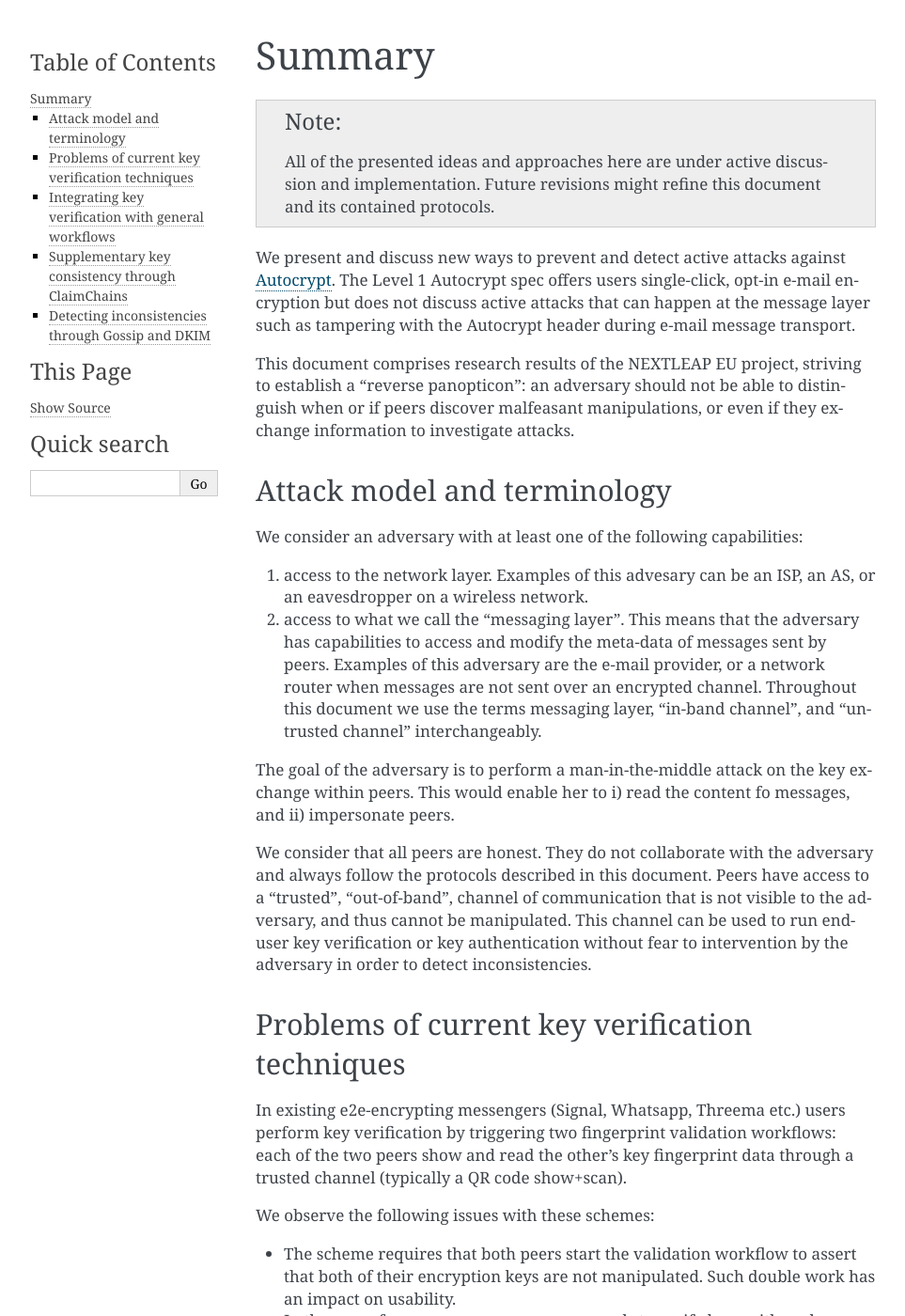
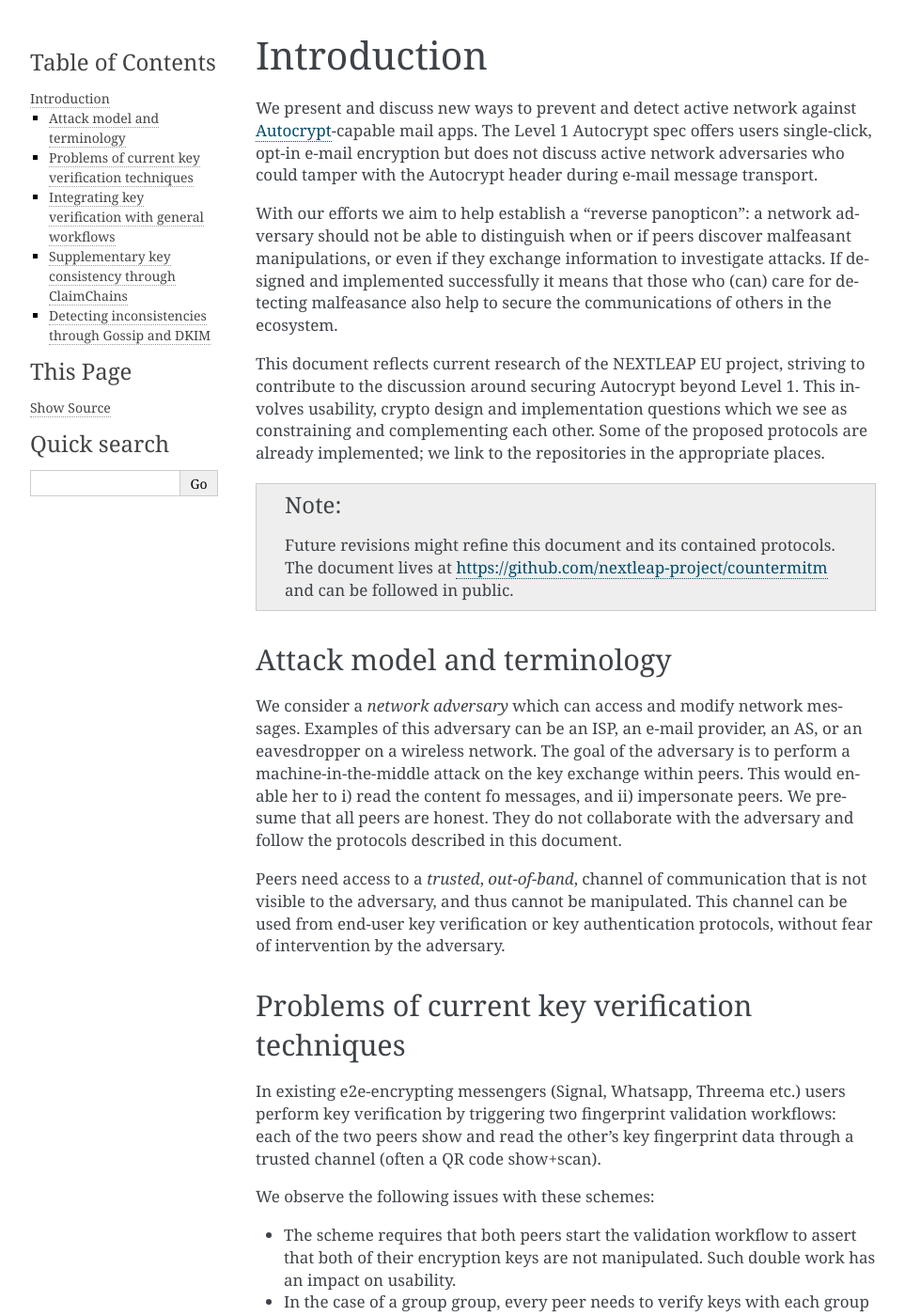
Before and after one commit to nextleap-project/countermitm, a Sphinx documentation site: the page built from source/summary.rst, in a window 1280 px wide and 1400 px high. Shown: the whole window at 94% size, without its empty margins (148-1111 px from the left). Built offline with Sphinx 7.4.7, drawn with Linux system fonts in a browser that asks for light colours; some of the changed text lies outside the part shown.

Commit message:
- refine intro/summary
- discuss key verification versus consistency

- use *italics* instead of "quotes" for term definitions

- simplify to use just one adversary model (network adversary)

- strike mentionings of "in-band" and "message layer"

- integrate "admin message" sub-section into section 2 intro.

```diff
--- a/source/summary.rst
+++ b/source/summary.rst
@@ -1,40 +1,51 @@
-Summary
-=======
+Introduction
+============
+
+We present and discuss new ways to prevent and detect active
+network against Autocrypt_-capable mail apps. The Level 1 Autocrypt spec
+offers users single-click, opt-in e-mail encryption but does
+not discuss active network adversaries who could
+tamper with the Autocrypt header during e-mail message transport.
+
+With our efforts we aim to help establish a "reverse panopticon":
+a network adversary should not be able to distinguish when or if peers
+discover malfeasant manipulations,
+or even if they exchange information to investigate attacks.
+If designed and implemented successfully it means that those
+who (can) care for detecting malfeasance also help to secure the
+communications of others in the ecosystem.
+
+This document reflects current research of the NEXTLEAP EU project,
+striving to contribute to the discussion around securing Autocrypt
+beyond Level 1. This involves usability, crypto design and
+implementation questions which we see as constraining and
+complementing each other. Some of the proposed protocols are
+already implemented; we link to the repositories in the appropriate places.
 
 .. note::
 
-    All of the presented ideas and approaches here are under active
-    discussion and implementation.  Future revisions might refine
-    this document and its contained protocols.
-
-We present and discuss new ways to prevent and detect active
-attacks against Autocrypt_. The Level 1 Autocrypt spec
-offers users single-click, opt-in e-mail encryption but does
-not discuss active attacks that can happen at the message layer such as tampering with the Autocrypt header during e-mail message transport.
-
-This document comprises research results of the NEXTLEAP EU project,
-striving to establish a "reverse panopticon": an adversary should not be able to distinguish when or if peers discover malfeasant manipulations, or even if they exchange information to investigate attacks.
+    Future revisions might refine this document and its contained protocols.
+    The document lives at https://github.com/nextleap-project/countermitm
+    and can be followed in public.
 
 
 Attack model and terminology
 ++++++++++++++++++++++++++++
 
-We consider an adversary with at least one of the following capabilities:
+We consider a *network adversary* which can access and modify network messages.
+Examples of this adversary can be an ISP, an e-mail provider, an AS,
+or an eavesdropper on a wireless network.
+The goal of the adversary is to perform a machine-in-the-middle attack on the key exchange within peers. This would enable her to i) read the content fo messages, and ii) impersonate peers.
+We presume that all peers are honest. They do not collaborate with the adversary and follow the protocols described in this document.
 
-1. access to the network layer. Examples of this advesary can be an ISP, an AS, or an eavesdropper on a wireless network.
-
-2. access to what we call the "messaging layer". This means that the adversary has capabilities to access and modify the meta-data of messages sent by peers. Examples of this adversary are the e-mail provider, or a network router when messages are not sent over an encrypted channel. Throughout this document we use the terms messaging layer, "in-band channel", and "untrusted channel" interchangeably.
-
-The goal of the adversary is to perform a man-in-the-middle attack on the key exchange within peers. This would enable her to i) read the content fo messages, and ii) impersonate peers.
-
-We consider that all peers are honest. They do not collaborate with the adversary and always follow the protocols described in this document. Peers have access to a "trusted", "out-of-band", channel of communication that is not visible to the adversary, and thus cannot be manipulated. This channel can be used to run end-user key verification or key authentication without fear to intervention by the adversary in order to detect inconsistencies.
+Peers need access to a *trusted*, *out-of-band*, channel of communication that is not visible to the adversary, and thus cannot be manipulated. This channel can be used from end-user key verification or key authentication protocols, without fear of intervention by the adversary.
 
 
 Problems of current key verification techniques
 +++++++++++++++++++++++++++++++++++++++++++++++
 
 In existing e2e-encrypting messengers (Signal, Whatsapp, Threema etc.)
-users perform key verification by triggering two fingerprint validation workflows: each of the two peers show and read the other's key fingerprint data through a trusted channel (typically a QR code show+scan).
+users perform key verification by triggering two fingerprint validation workflows: each of the two peers show and read the other's key fingerprint data through a trusted channel (often a QR code show+scan).
 
 We observe the following issues with these schemes:
 
@@ -44,7 +55,7 @@ We observe the following issues with these schemes:
 - In the case of a group group, every peer needs to verify keys with each group member to be able to assert that messages are coming from and encrypted to the true keys of members.   This requires ``N*(N-1) / 2`` verifications for a group of size ``N`` and thus it is impractical even for moderately sized groups.
 
 - This fingerprint validation only verifies the current keys. Since protocols do not store any historical information about keys, the verification can not
-  detect if there was a past temporary MITM-exchange of keys (say the provider
+  detect if there was a past temporary MITM-exchange of keys (say the network adversary
   exchanged keys for a few weeks but changed back to the "correct" keys afterwards).
 
 - The process result in users often failing to distinguish Lost/Reinstalled Device events from Machine-in-the-Middle (MITM) attacks, see for example
@@ -65,17 +76,17 @@ by integrating key verification into existing messaging use cases:
   previous setup-contact protocol.
   In this protocol, the bootstrap data functions as an invite code to the group.
   The "joining" peer establishes verified contact with the inviter, and the inviter then announces the joiner as a new member. Any member may invite new members.
-  By introducing members in this incremental way, a group of size ``N`` requires only ``N-1`` verifications overall to assert that the message layer can not compromise end-to-end encryption between group members. If one group member loses her key (e.g. through device loss), she must re-join the group via invitation of the remaining members of the verified group.
+  By introducing members in this incremental way, a group of size ``N`` requires only ``N-1`` verifications overall to assert that a network adversary can not compromise end-to-end encryption between group members. If one group member loses her key (e.g. through device loss), she must re-join the group via invitation of the remaining members of the verified group.
 
 - the :ref:`Key History verification protocol <keyhistory-verification>`
 verifies the current keys between peers and additionally it also verifies
   whether past messages contained keys consistently. The protocol can
-  precisely point to messages where key information has been modified
-  by the message provider/layer.
+  precisely point to messages where cryptographic key information has been modified
+  by the network.
 
 Moreover, in this section we discuss a privacy issue with the Autocrypt Key gossiping mechanism. The continuous gossipping of keys may enable an observer to infer who recently communicated with each other.
 We present an "onion-key-lookup" protocol which allows peers to verify their keys without other peers learning who is querying a key from whom.
-Onion key lookups may be used as an efficient way to learn and verify key updates from group members: if a peer notices inconsistent key information for a peer it can send an onion-key query to resolve the inconsistency. Onion key lookups also act as cover traffic which make it harder for providers to know which user is actually communicating with whom.
+Onion key lookups may be used as an efficient way to learn and verify key updates from group members: if a peer notices inconsistent key information for a peer it can send an onion-key query to resolve the inconsistency. Onion key lookups also act as cover traffic which make it harder for the network to know which user is actually communicating with whom.
 
 
 Supplementary key consistency through ClaimChains
@@ -85,12 +96,13 @@ We discuss a variant of ClaimChain_, a distributed key consistency scheme, in wh
 
 ClaimChain data structures tracks all claims about public keys and allows other peers to automatically verify the integrity of claims. ClaimChains include cryptographic mechanisms to ensure the *privacy of the claim it stores* and the *privacy of the user's social graph*. This means that only authorized users can access the key material and cross-references being distributed. In other words, neither providers nor unauthorized users can learn anything about the key material in the ClaimChain and the social graph of users by just observing the data structure.
 
-ClaimChain also prevents users (or a message layer attacker who impersonates users) from *equivocating* to other users about their cross-references. That is, Alice should *not* be able to show different versions of a cross-reference of Bob's key to different users, i.e., she cannot show one version only to Carol and only the other to Donald. If such equivocation were possible, it would hinder the ability to resolve correct public keys.
+ClaimChain also prevents users (or a network adversary who impersonates users) from *equivocating* to other users about their cross-references. That is, Alice should *not* be able to show different versions of a cross-reference of Bob's key to different users, i.e., she cannot show one version only to Carol and only the other to Donald. If such equivocation were possible, it would hinder the ability to resolve correct public keys.
 
-The implementation of ClaimChains considered in this document relies on a self-authenticating storage which, given a hash, replies with a matching data block. We suggest that providers provide a "dumb" block storage for their e-mail customers, re-using existing authentication techniques for guarding writes to the block storage.
+The implementation of ClaimChains considered in this document relies on a self-authenticating storage which, given a hash, replies with a matching data block.
+We suggest that providers provide a "dumb" block storage for their e-mail customers, re-using existing authentication techniques for guarding writes to the block storage.
 The head hashes that allow to verify a full chain are distributed along with Autocrypt Gossip headers. Given a head, peers can verify that a chain has not been tampered and represent the latest belief of another peer, and can use the information in the chain to perform consistency checks.
 
-ClaimChain permits users to check the evolution of others' keys over time. As such, it provides strong "inconsistency" evidence should a message layer attacker try to target a single communication connection. This can be used to guide peers to perform :ref:`keyhistory-verification` with identified inconsistent peers in order to gain conclusive evidence of malfeasance.
+ClaimChain permits users to check the evolution of others' keys over time. As such, it provides strong "inconsistency" evidence should a network adversary try to target a single communication connection. This can be used to guide peers to perform :ref:`keyhistory-verification` with identified inconsistent peers in order to gain conclusive evidence of malfeasance.
 
 
 
```
Also changed, not shown: source/new.rst (+36 -39 lines).
